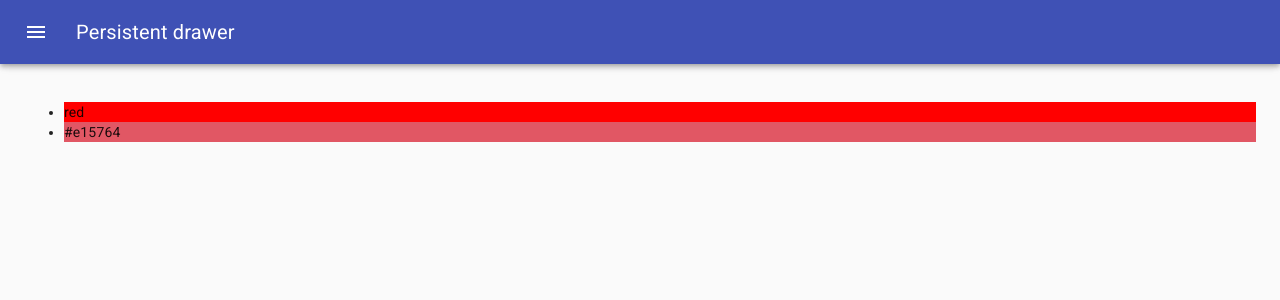
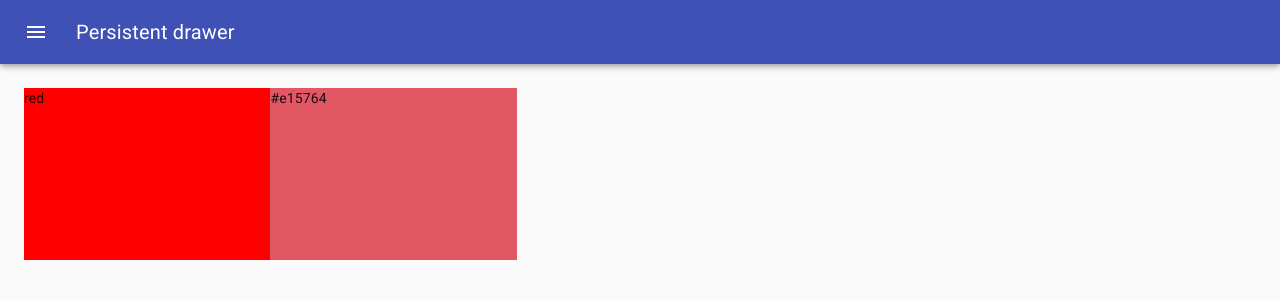
Before and after one commit to breczus/color-palette, a React (Create React App) app: page /palette/new in a window 1280 px wide. Shown: the top 300 px of the page. Built offline with nearby package versions, Linux system fonts and the light colour scheme.

Commit message:
add draggableColorBox to newPaletteForm

```diff
--- /dev/null
+++ b/src/DraggableColorBox.js
@@ -0,0 +1,27 @@
+import React from 'react';
+import { withStyles } from '@material-ui/styles';
+
+const styles = {
+	root: {
+		width: '20%',
+		height: '25%',
+		margin: '0 auto',
+		display: 'inline-block',
+		position: 'relative',
+		cursor: 'pointer',
+		marginBottom: '-3.5px',
+	},
+};
+
+function DraggableColorBox(props) {
+	return (
+		<div
+			className={props.classes.root}
+			style={{ backgroundColor: props.color }}
+		>
+			{props.color}
+		</div>
+	);
+}
+
+export default withStyles(styles)(DraggableColorBox);
--- a/src/NewPaletteForm.js
+++ b/src/NewPaletteForm.js
@@ -12,6 +12,7 @@
 import ChevronLeftIcon from '@material-ui/icons/ChevronLeft';
 import { ChromePicker } from 'react-color';
 import { Button } from '@material-ui/core';
+import DraggableColorBox from './DraggableColorBox';
 
 const drawerWidth = 400;
 
@@ -56,6 +57,7 @@
 	},
 	content: {
 		flexGrow: 1,
+		height: 'calc(100vh - 64px)',
 		padding: theme.spacing(3),
 		transition: theme.transitions.create('margin', {
 			easing: theme.transitions.easing.sharp,
@@ -161,11 +163,10 @@
 				})}
 			>
 				<div className={classes.drawerHeader} />
-				<ul>
-					{colors.map((color) => (
-						<li style={{ backgroundColor: color }}>{color}</li>
-					))}
-				</ul>
+
+				{colors.map((color) => (
+					<DraggableColorBox color={color} />
+				))}
 			</main>
 		</div>
 	);
```
